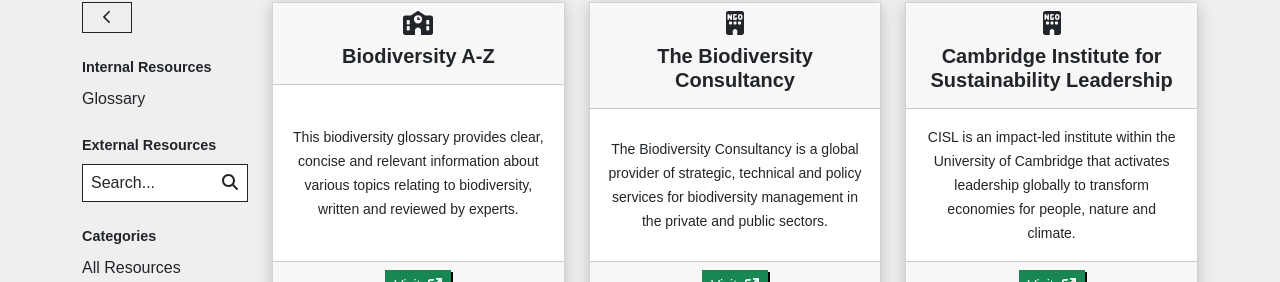
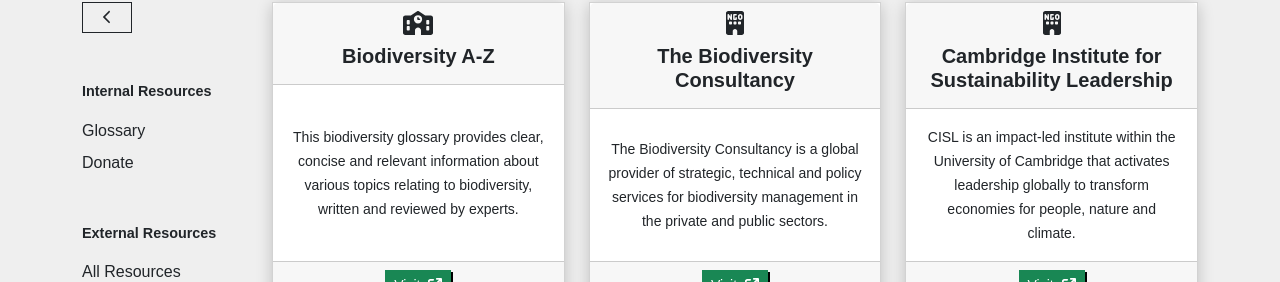
Before and after one commit to DMKCodes/bio-365, a React (Create React App) app in the folder client/: page /resources in a window 1280 px wide. Shown: the part 670-952 px from the top of the page. Built offline with nearby package versions, Linux system fonts and the light colour scheme; a web font is replaced by a local one.

Commit message:
remove resource search utility

```diff
--- a/client/src/App.js
+++ b/client/src/App.js
@@ -1,5 +1,5 @@
+import './App.css';
 import { Routes, Route } from 'react-router-dom';
-import './App.css';
 import PersistLogin from './components/PersistLogin';
 import HomePage from './pages/HomePage';
 import DashboardPage from './pages/DashboardPage';
@@ -9,9 +9,10 @@
 import LearnPage from './pages/LearnPage';
 import StoriesPage from './pages/StoriesPage';
 import StoryPage from './pages/StoryPage';
+import ResourcesPage from './pages/ResourcesPage';
+import GlossaryPage from './pages/GlossaryPage';
+import DonationsPage from './pages/DonationsPage';
 import Footer from './components/Footer';
-import GlossaryPage from './pages/GlossaryPage';
-import ResourcesPage from './pages/ResourcesPage';
 
 function App() {
     return (
@@ -29,6 +30,7 @@
                 <Route path='/stories/:storyName' element={<StoryPage />} />
                 <Route path='/resources' element={<ResourcesPage />} />
                 <Route path='/glossary' element={<GlossaryPage />} />
+                <Route path='/donations' element={<DonationsPage />} />
             </Routes>
 
             <Footer />
--- a/client/src/features/resources/ResourcesSidebar.js
+++ b/client/src/features/resources/ResourcesSidebar.js
@@ -1,79 +1,29 @@
-import { useState } from 'react';
 import { NavLink } from 'react-router-dom';
-import { Input, Button } from 'reactstrap';
+import { Button } from 'reactstrap';
 import { CATEGORIES } from '../../app/shared/RESOURCES';
 import { FontAwesomeIcon } from '@fortawesome/react-fontawesome';
-import {
-    faSearch,
-    faTimes,
-    faChevronLeft,
-    faChevronRight
-} from '@fortawesome/free-solid-svg-icons';
+import { faChevronLeft, faChevronRight } from '@fortawesome/free-solid-svg-icons';
 
-const ResourcesSidebar = (props) => {
-    const {
-        searchQuery,
-        setSearchQuery,
-        searchPerformed,
-        setSearchPerformed,
-        setCategory,
-        sidebarCollapsed,
-        setSidebarCollapsed
-    } = props;
-
-    const handleSearchChange = (event) => {
-        setSearchQuery(event.target.value);
-    };
-
-    const handleSearchSubmit = (event) => {
-        if (event.type === 'click' || event.key === 'Enter') {
-            setSearchPerformed(true);
-            event.preventDefault();
-        }
-    };
-
-    const handleSearchReset = () => {
-        setSearchPerformed(false);
-        setSearchQuery('');
-    };
-
+const ResourcesSidebar = ({ setCategory, sidebarCollapsed, setSidebarCollapsed }) => {
     return (
         <div className='resource-sidebar sticky-top'>
             <Button
                 outline
                 color='dark'
-                className='resource-sidebar-collapse-btn btn-sm rounded-0 mb-4 mt-4'
+                className='resource-sidebar-collapse-btn btn-sm rounded-0 mt-4'
                 onClick={() => setSidebarCollapsed(!sidebarCollapsed)}
             >
                 <FontAwesomeIcon icon={sidebarCollapsed ? faChevronRight : faChevronLeft} />
             </Button>
             <div className={sidebarCollapsed ? 'd-none' : 'd-block'}>
-                <p className='resource-sidebar-header fw-bold mb-2'>Internal Resources</p>
+                <p className='resource-sidebar-header fw-bold mt-5 mb-3'>Internal Resources</p>
                 <NavLink className='nav-link' to='/glossary'>
-                    Glossary
+                    <p className='mb-2'>Glossary</p>
                 </NavLink>
-                <p className='resource-sidebar-header fw-bold mt-4 mb-2'>External Resources</p>
-                <div className='resource-search position-relative'>
-                    <Input
-                        type='text'
-                        placeholder='Search...'
-                        value={searchQuery}
-                        onChange={handleSearchChange}
-                        onKeyPress={handleSearchSubmit}
-                        className='searchbar rounded-0 border-dark px-2'
-                    />
-                    <span
-                        className='resource-searchbar-icons'
-                        onClick={searchPerformed ? handleSearchReset : handleSearchSubmit}
-                    >
-                        {searchPerformed ? (
-                            <FontAwesomeIcon icon={faTimes} />
-                        ) : (
-                            <FontAwesomeIcon icon={faSearch} />
-                        )}
-                    </span>
-                </div>
-                <p className='resource-sidebar-header fw-bold mt-4 mb-2'>Categories</p>
+                <NavLink className='nav-link' to='/donations'>
+                    <p className='mb-0'>Donate</p>
+                </NavLink>
+                <p className='resource-sidebar-header fw-bold mt-5 mb-3'>External Resources</p>
                 {CATEGORIES.map((category, index) => {
                     return (
                         <p
--- a/client/src/pages/ResourcesPage.js
+++ b/client/src/pages/ResourcesPage.js
@@ -7,8 +7,6 @@
 import { RESOURCE_PAGE_VIDEO_BG } from '../app/shared/VIDEO_BACKGROUNDS';
 
 const ResourcesPage = () => {
-    const [searchQuery, setSearchQuery] = useState('Search...');
-    const [searchPerformed, setSearchPerformed] = useState(false);
     const [category, setCategory] = useState('All Resources');
     const [sidebarCollapsed, setSidebarCollapsed] = useState(false);
 
@@ -26,10 +24,6 @@
                         xl='2'
                     >
                         <ResourcesSidebar
-                            searchQuery={searchQuery}
-                            setSearchQuery={setSearchQuery}
-                            searchPerformed={searchPerformed}
-                            setSearchPerformed={setSearchPerformed}
                             setCategory={setCategory}
                             sidebarCollapsed={sidebarCollapsed}
                             setSidebarCollapsed={setSidebarCollapsed}
```
Also changed, not shown: client/src/pages/DonationsPage.js (+7 -0 lines).
